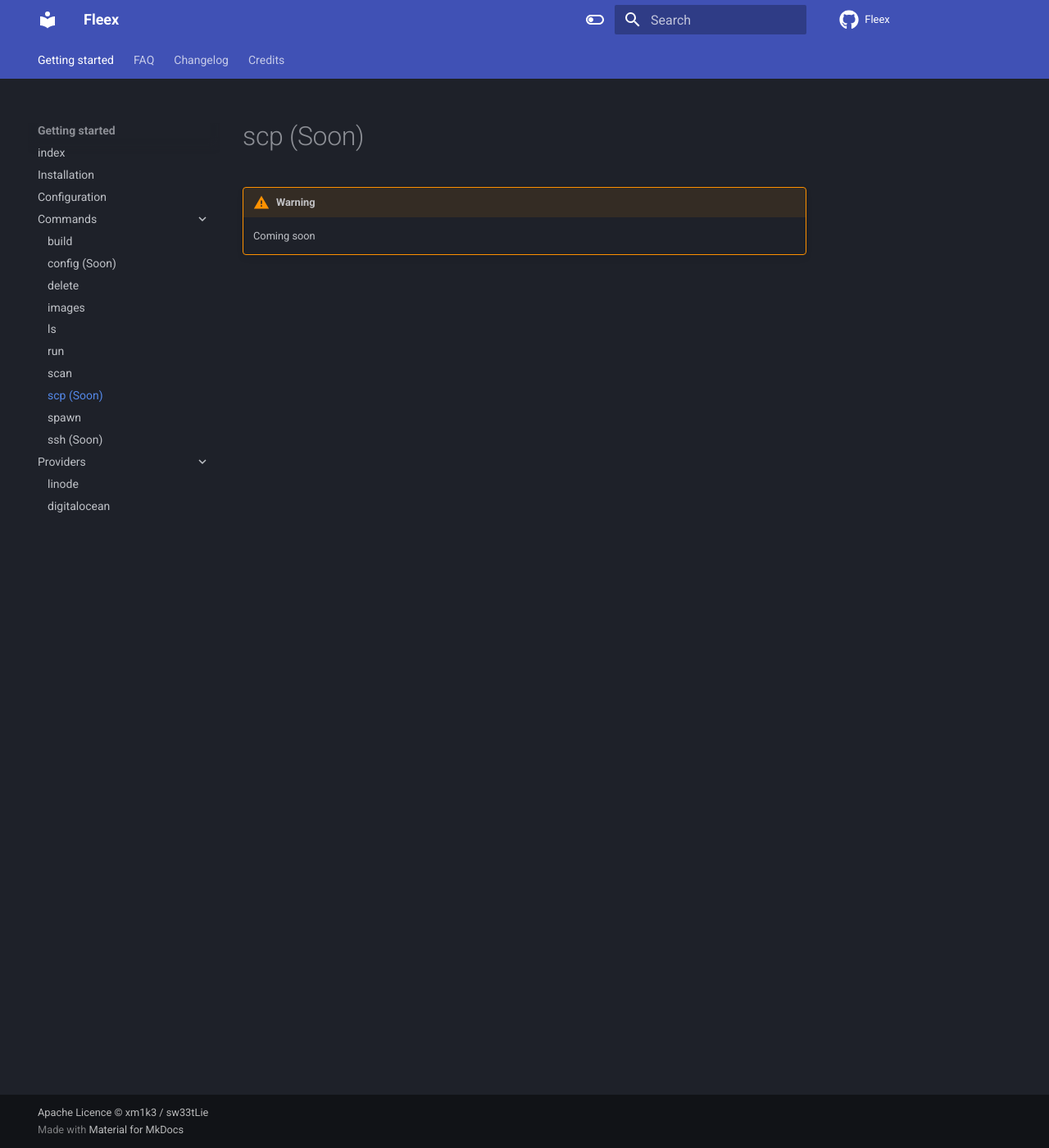
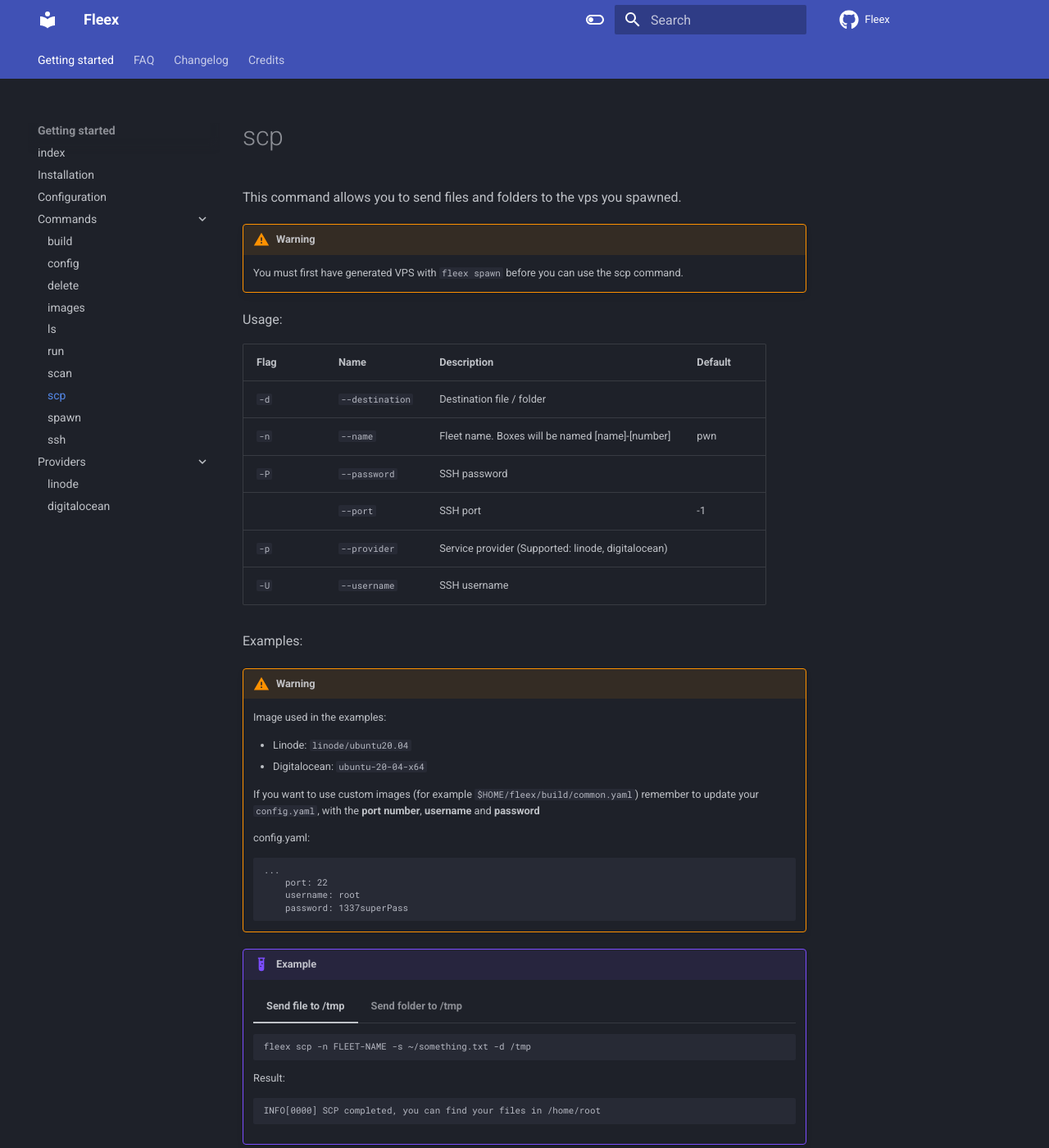
Before and after one commit to FleexSecurity/fleex-docs, an MkDocs documentation site: the page built from docs/commands/scp.md, in a window 1280 px wide and 1400 px high. Shown: the whole window at 82% size. Built offline with MkDocs 1.6.1 and Material for MkDocs 9.7.7, drawn with Linux system fonts in a browser that asks for light colours; comment, search, counter and statistics services are not loaded.

Commit message:
Docs done

````diff
--- a/docs/commands/scp.md
+++ b/docs/commands/scp.md
@@ -1,2 +1,53 @@
+This command allows you to send files and folders to the vps you spawned.
+
 !!! warning
-    Coming soon
+    You must first have generated VPS with `fleex spawn` before you can use the scp command.
+
+Usage:
+
+| Flag | Name            | Description                                                                | Default |
+| ---- | --------------- | -------------------------------------------------------------------------- | ------- |
+| `-d` | `--destination` | Destination file / folder                                                  |         |
+| `-n` | `--name`        | Fleet name. Boxes will be named [name]-[number]                            | pwn     |
+| `-P` | `--password`    | SSH password                                                               |         |
+|      | `--port`        | SSH port                                                                   | -1      |
+| `-p` | `--provider`    | Service provider (Supported: linode, digitalocean)                         |         |
+| `-U` | `--username`    | SSH username                                                               |         |
+
+
+Examples:
+!!! warning
+    Image used in the examples:
+
+    - Linode: `linode/ubuntu20.04`
+    - Digitalocean: `ubuntu-20-04-x64`
+
+    If you want to use custom images (for example `$HOME/fleex/build/common.yaml`) remember to update your `config.yaml`, with the **port number**, **username** and **password**
+
+    config.yaml:
+    ```
+    ...
+        port: 22
+        username: root
+        password: 1337superPass
+    ```
+
+
+!!! example
+    === "Send file to /tmp"
+        ```
+        fleex scp -n FLEET-NAME -s ~/something.txt -d /tmp
+        ```
+        Result:
+        ```
+        INFO[0000] SCP completed, you can find your files in /home/root
+        ```
+
+    === "Send folder to /tmp"
+        ```
+        fleex scp -n FLEET-NAME -s ~/something/ -d /tmp
+        ```
+        Result:
+        ```
+        INFO[0000] SCP completed, you can find your files in /home/root
+        ```
--- a/mkdocs.yml
+++ b/mkdocs.yml
@@ -28,15 +28,15 @@ nav:
     - Configuration: get-started/config.md
     - Commands:
       - build: commands/build.md
-      - config (Soon): commands/config.md
+      - config: commands/config.md
       - delete: commands/delete.md
       - images: commands/images.md
       - ls: commands/ls.md
       - run: commands/run.md
       - scan: commands/scan.md
-      - scp (Soon): commands/scp.md
+      - scp: commands/scp.md
       - spawn: commands/spawn.md
-      - ssh (Soon): commands/ssh.md
+      - ssh: commands/ssh.md
     - Providers:
       - linode: get-started/linode.md
       - digitalocean: get-started/digitalocean.md
@@ -58,6 +58,7 @@ markdown_extensions:
   - pymdownx.superfences
   - admonition
   - attr_list
+  - pymdownx.tabbed
 
 repo_url: https://github.com/sw33tLie/fleex
 repo_name: Fleex
````
Also changed, not shown: docs/commands/config.md (+15 -1 lines), docs/commands/ssh.md (+40 -1 lines).
